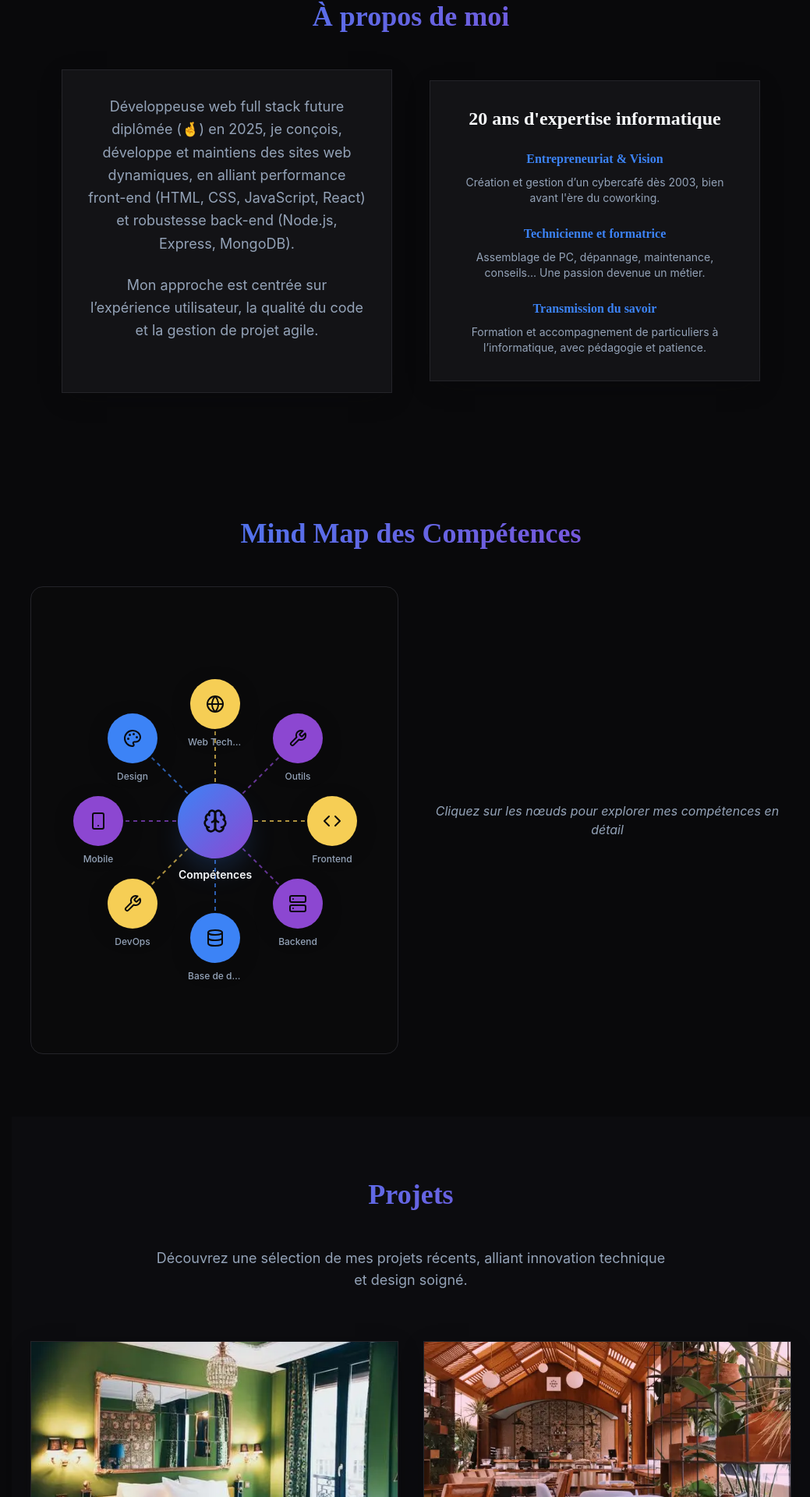
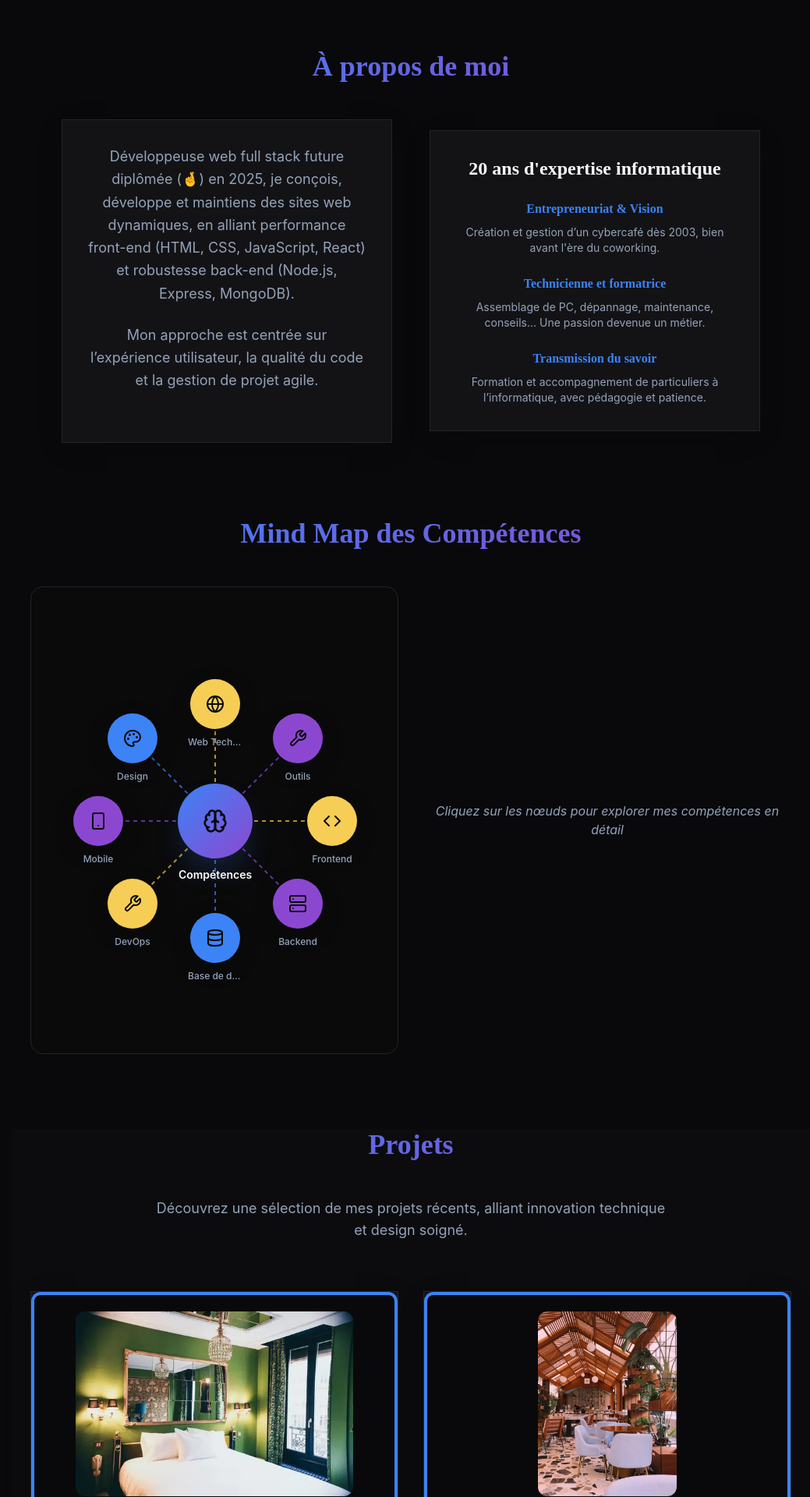
Before and after one commit to SandrinePichla/mon-portfolio, a React (Vite) app: page / in a window 1280 px wide. Shown: the part 879-2799 px from the top of the page at 78% size, without its empty margins (241-1280 px from the left). Built offline with nearby package versions, Linux system fonts and the light colour scheme; the HTML template or start-up script is replaced by a standard one.

Commit message:
Optimisation carte projets

```diff
--- a/src/components/AboutSection.tsx
+++ b/src/components/AboutSection.tsx
@@ -1,6 +1,6 @@
 const AboutSection = () => {
   return (
-    <section className="py-20 px-6">
+    <section className="px-6">
       <div className="max-w-4xl mx-auto">
         <h2 className="text-4xl font-display gradient-text mb-12 text-center">À propos de moi</h2>
 
--- a/src/components/ContactSection.tsx
+++ b/src/components/ContactSection.tsx
@@ -56,7 +56,7 @@ const ContactSection = () => {
 
 
   return (
-    <section className="py-20 px-6">
+    <section className="px-6">
       <div className="max-w-6xl mx-auto">
         <h2 className="text-4xl font-display gradient-text mb-12 text-center">Contactez-moi</h2>
         <p className="text-lg text-muted-foreground text-center mb-16 max-w-2xl mx-auto">
--- a/src/components/PortfolioSection.tsx
+++ b/src/components/PortfolioSection.tsx
@@ -70,7 +70,7 @@ const PortfolioSection = () => {
   ];
 
   return (
-    <section className="py-20 px-6 bg-muted/20">
+    <section className="px-6 bg-muted/20">
       <div className="max-w-6xl mx-auto">
         <h2 className="text-4xl font-display gradient-text mb-12 text-center">Projets</h2>
         <p className="text-lg text-muted-foreground text-center mb-16 max-w-2xl mx-auto">
@@ -80,11 +80,11 @@ const PortfolioSection = () => {
         <div className="grid md:grid-cols-1 lg:grid-cols-2 gap-8">
           {projects.map((project, index) => (
             <div key={index} className="project-card group">
-              <div className="aspect-video overflow-hidden">
+              <div className="relative w-full h-72 rounded-xl overflow-hidden border-4 border-primary shadow-lg shadow-primary/50 flex items-center justify-center bg-background">
                 <img
                   src={project.image}
                   alt={project.title}
-                  className="project-image w-full h-full object-cover"
+                  className="max-h-[85%] max-w-[90%] object-contain rounded-lg"
                 />
               </div>
 
--- a/src/components/SkillsMindMap.tsx
+++ b/src/components/SkillsMindMap.tsx
@@ -162,7 +162,7 @@ const SkillsMindMap = () => {
   };
 
   return (
-    <section className="py-20 px-6">
+    <section className="px-6">
       <div className="max-w-7xl mx-auto">
         <h2 className="text-4xl font-display gradient-text mb-12 text-center">
           Mind Map des Compétences
--- a/src/pages/Index.tsx
+++ b/src/pages/Index.tsx
@@ -53,23 +53,23 @@ const Index = () => {
 
       {/* Main Content */}
       <main className="md:ml-64">
-        <section id="home">
+        <section id="home" className="py-12">
           <HeroSection onScrollToPortfolio={() => scrollToSection('portfolio')} />
         </section>
 
-        <section id="about">
+        <section id="about" className="py-12">
           <AboutSection />
         </section>
 
-        <section id="mindmap">
+        <section id="mindmap" className="py-12">
           <SkillsMindMap />
         </section>
 
-        <section id="portfolio">
+        <section id="portfolio" className="py-12">
           <PortfolioSection />
         </section>
 
-        <section id="contact">
+        <section id="contact" className="py-12">
           <ContactSection />
         </section>
       </main>
```
